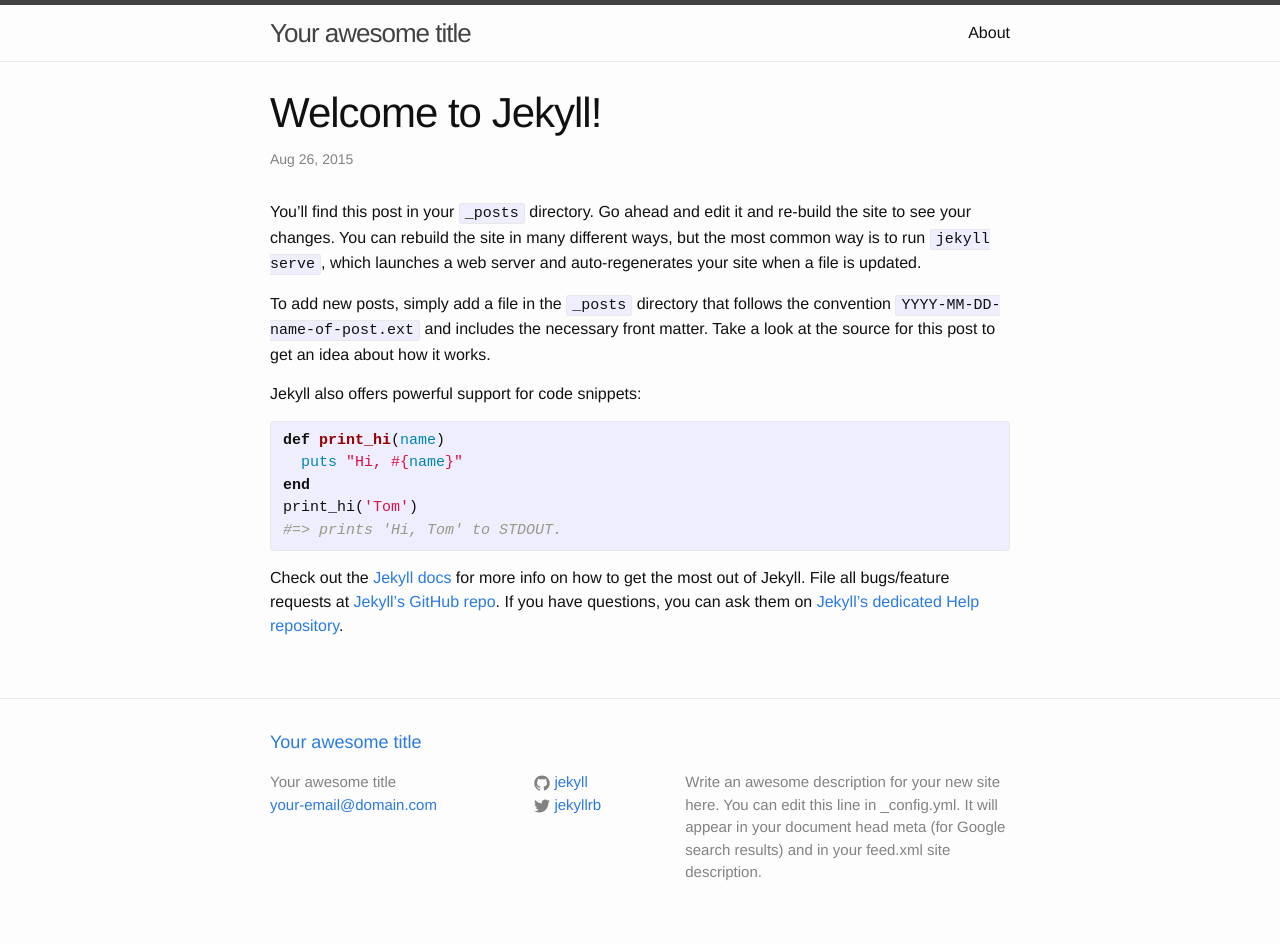
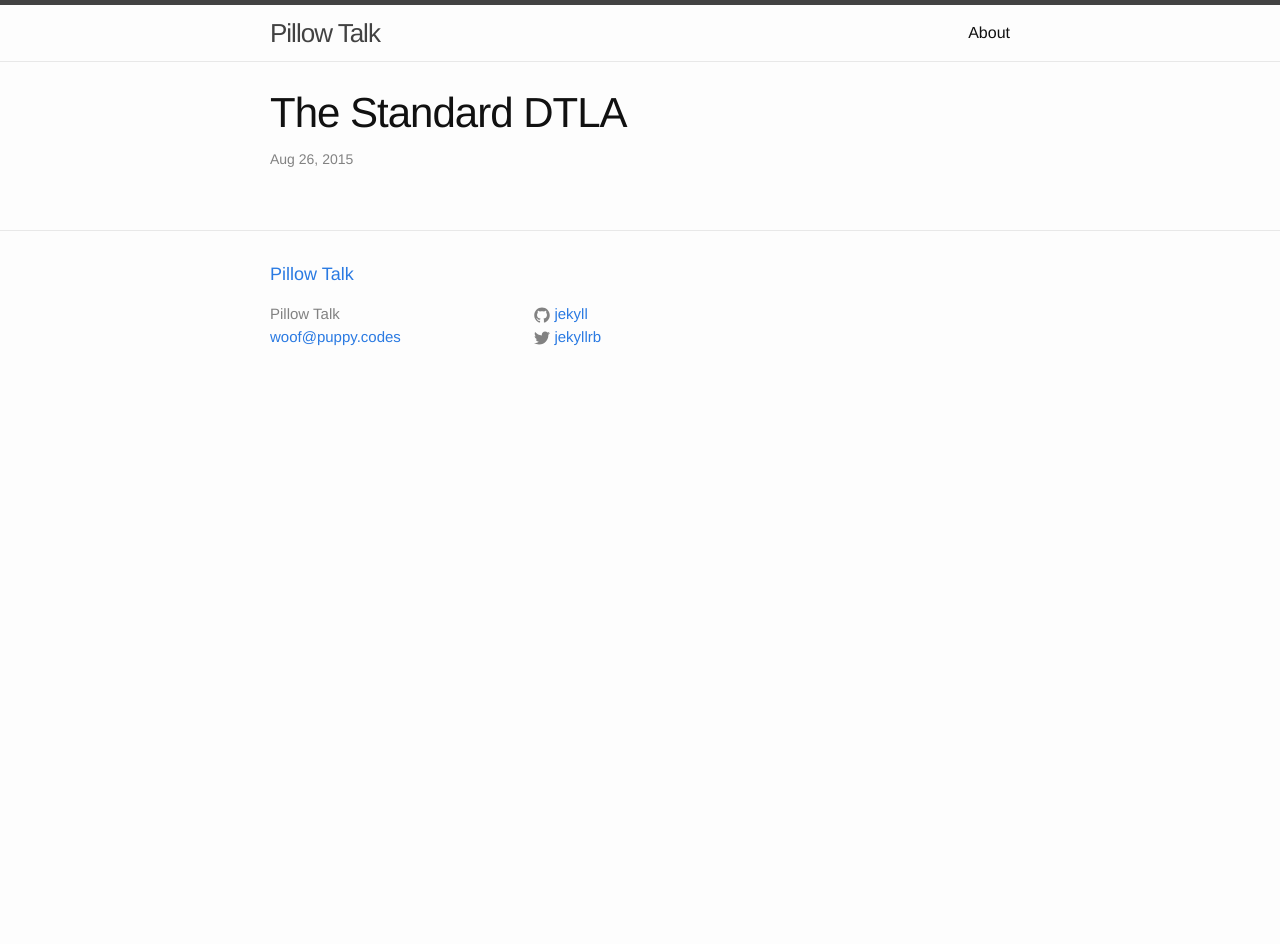
Before and after one commit to puppycodes/pillowtalk, a Jekyll site: the page built from _posts/2015-08-26-welcome-to-jekyll.md, in a window 1280 px wide. Built offline with Jekyll 4.4.1, drawn with Linux system fonts in a browser that asks for light colours; after the commit the page ends 900 px from its top, so only the background shows below that.

Commit message:
add gitignore change some styles

```diff
--- a/_config.yml
+++ b/_config.yml
@@ -1,12 +1,10 @@
 # Site settings
-title: Your awesome title
-email: your-email@domain.com
+title: Pillow Talk
+email: woof@puppy.codes
 description: > # this means to ignore newlines until "baseurl:"
-  Write an awesome description for your new site here. You can edit this
-  line in _config.yml. It will appear in your document head meta (for
-  Google search results) and in your feed.xml site description.
+
 baseurl: "" # the subpath of your site, e.g. /blog/
-url: "http://yourdomain.com" # the base hostname & protocol for your site - used for feed.xml
+url: "" # the base hostname & protocol for your site - used for feed.xml
 twitter_username: jekyllrb
 github_username:  jekyll
 
--- a/_posts/2015-08-26-welcome-to-jekyll.md
+++ b/_posts/2015-08-26-welcome-to-jekyll.md
@@ -1,25 +1,6 @@
 ---
 layout: post
-title:  "Welcome to Jekyll!"
+title:  "The Standard DTLA"
 date:   2015-08-26 19:55:04
-categories: jekyll update
+categories: talks
 ---
-You’ll find this post in your `_posts` directory. Go ahead and edit it and re-build the site to see your changes. You can rebuild the site in many different ways, but the most common way is to run `jekyll serve`, which launches a web server and auto-regenerates your site when a file is updated.
-
-To add new posts, simply add a file in the `_posts` directory that follows the convention `YYYY-MM-DD-name-of-post.ext` and includes the necessary front matter. Take a look at the source for this post to get an idea about how it works.
-
-Jekyll also offers powerful support for code snippets:
-
-{% highlight ruby %}
-def print_hi(name)
-  puts "Hi, #{name}"
-end
-print_hi('Tom')
-#=> prints 'Hi, Tom' to STDOUT.
-{% endhighlight %}
-
-Check out the [Jekyll docs][jekyll] for more info on how to get the most out of Jekyll. File all bugs/feature requests at [Jekyll’s GitHub repo][jekyll-gh]. If you have questions, you can ask them on [Jekyll’s dedicated Help repository][jekyll-help].
-
-[jekyll]:      http://jekyllrb.com
-[jekyll-gh]:   https://github.com/jekyll/jekyll
-[jekyll-help]: https://github.com/jekyll/jekyll-help
```
Also changed, not shown: Gemfile.lock, 2 other files.
